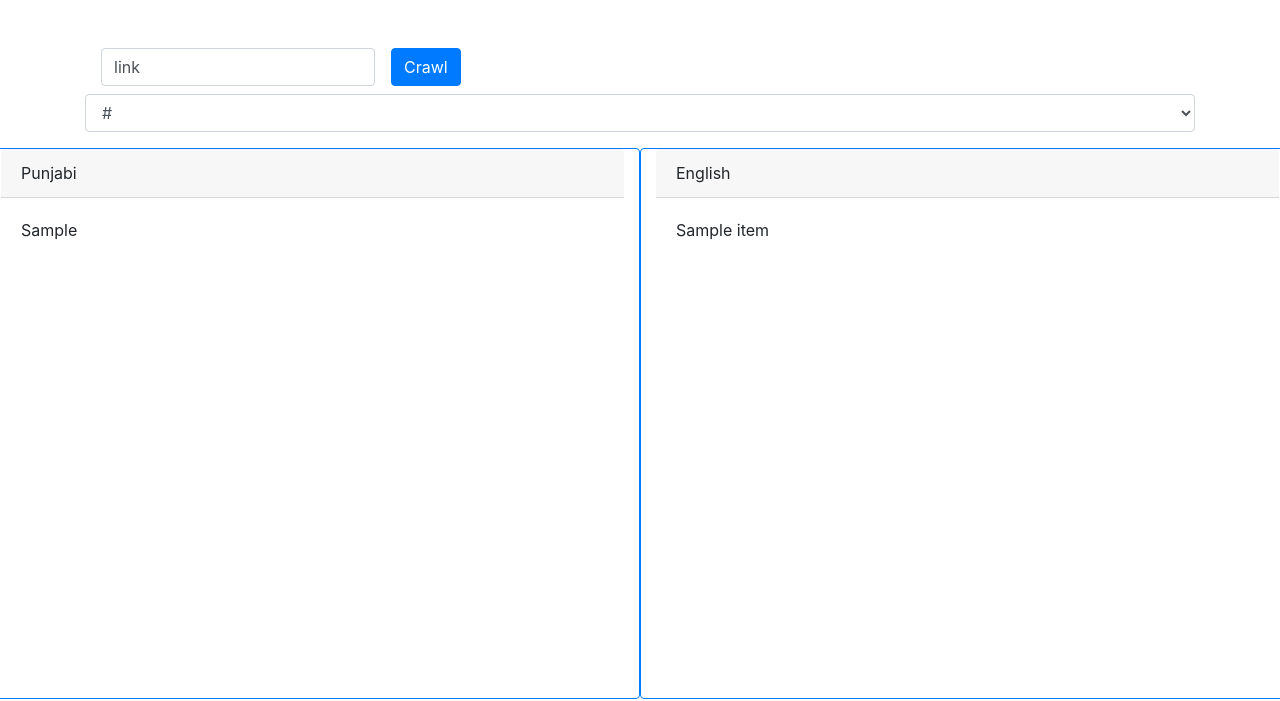
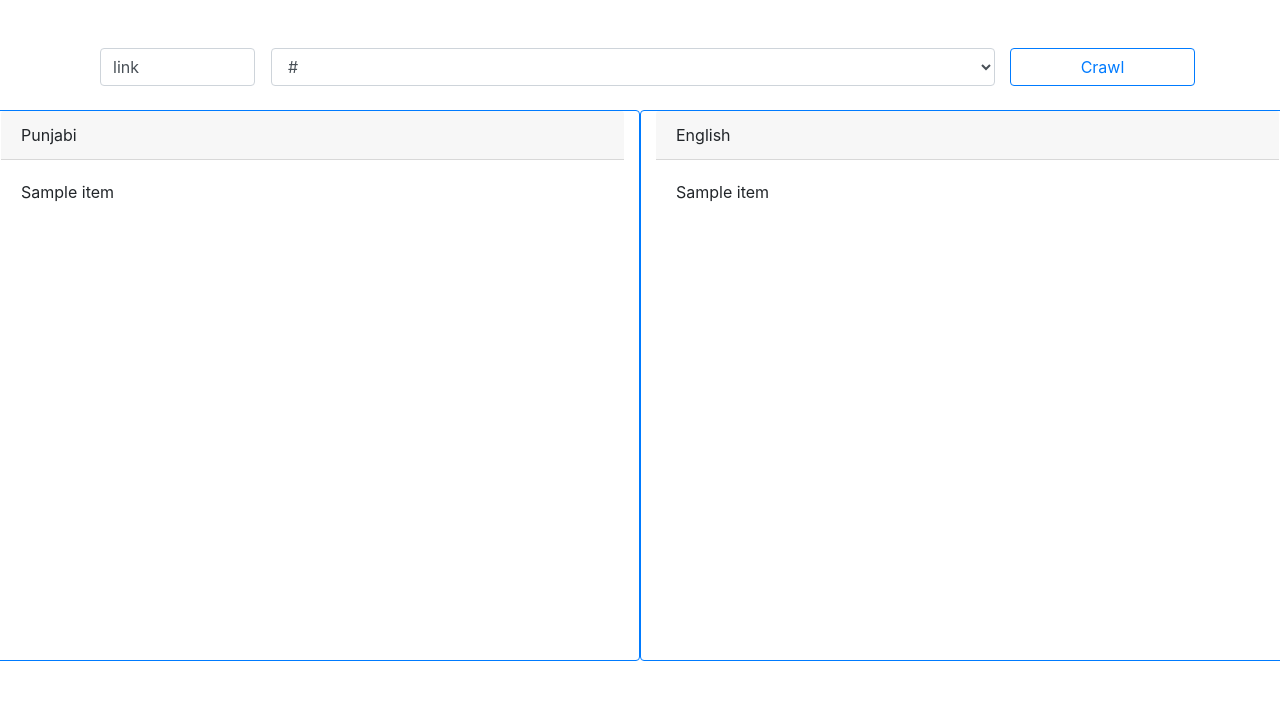
Before and after one commit to shabad22/crawler, a Flask app: template templates/input.html in a window 1280 px wide. Shown: the top 701 px of the page. Run offline with Flask 2, Linux system fonts and the light colour scheme; the template is opened without the code that fills it: most values are stand-ins (such as "Sample title", 1, 10 or a date in 2020).

Commit message:
better UI

```diff
--- a/app.py
+++ b/app.py
@@ -3,6 +3,7 @@ from flask.templating import render_template
 from script_scrapper2 import crawler, crawl_links
 from nltk import sent_tokenize
 import nltk
+from langdetect import detect
 
 app = Flask(__name__)
 nltk.download('punkt')
@@ -16,6 +17,38 @@ def home():
             link = request.form['choose']
         pa_out, en_out = crawler(link)
         en_out = sent_tokenize(en_out)
+        en_out, pa_out = clean_en_pa(en_out, pa_out.split('\n'))
         web_links = crawl_links(link)
         return render_template('input.html', link='link', web_links=web_links, pa_out=pa_out, en_out=en_out)
     return render_template('input.html', link='none', pa_out='', en_out='', web_links=['none'])
+
+
+def clean_en_pa(en_data, pa_data):
+    temp_en_data = []
+    temp_pa_data = []
+    for i in en_data:
+        temp_count = []
+        for j in i.split():
+            try:
+                if detect(j) == 'pa':
+                    temp_count.append('pa')
+                else:
+                    temp_count.append('en')
+            except:
+                print(j)
+        if temp_count.count('pa') < 1:
+            temp_en_data.append(i)
+    for i in pa_data:
+        temp_count = []
+        for j in i.split():
+            try:
+                if detect(j) == 'pa':
+                    temp_count.append('pa')
+                else:
+                    temp_count.append('en')
+            except:
+                print(j)
+        if temp_count.count('en') < 1:
+            temp_pa_data.append(i)
+
+    return temp_en_data, temp_pa_data
--- a/templates/input.html
+++ b/templates/input.html
@@ -25,7 +25,7 @@
   <div class="container">
     <br /><br />
     <div class="d-flex align-content-md-center">
-      <div class="form-group mx-sm-3 mb-2">
+      <div class="form-group mb-2 col-md-2">
         <label for="inputPassword2" class="sr-only">Link</label>
         <input
           required
@@ -36,14 +36,19 @@
           placeholder="Link"
         />
       </div>
-      <button type="submit" class="btn btn-primary mb-2">Crawl</button>
-    </div>
-    <div class="dropdown show">
-      <select required name="choose" class="selectpicker form-control">
-        {% for o in web_links %}
-        <option class="dropdown-item" value="{{ o }}">{{ o }}</option>
-        {% endfor %}
-      </select>
+      <div
+        class="dropdown show mb-2 col-md-8"
+        style="padding-left: 1px; padding-right: 15px"
+      >
+        <select required name="choose" class="selectpicker form-control">
+          {% for o in web_links %}
+          <option class="dropdown-item" value="{{ o }}">{{ o }}</option>
+          {% endfor %}
+        </select>
+      </div>
+      <button type="submit" class="btn btn-outline-primary mb-2 col-md-2">
+        Crawl
+      </button>
     </div>
   </div>
 </form>
@@ -51,7 +56,7 @@
   <div class="card border-primary col-md-6">
     <div class="card-header">Punjabi</div>
     <div class="card-body" style="overflow: scroll; height: 500px">
-      {% for item in pa_out.split('\n') %}
+      {% for item in pa_out %}
       <p class="card-text">{{item}}</p>
       {% endfor %}
     </div>
```
